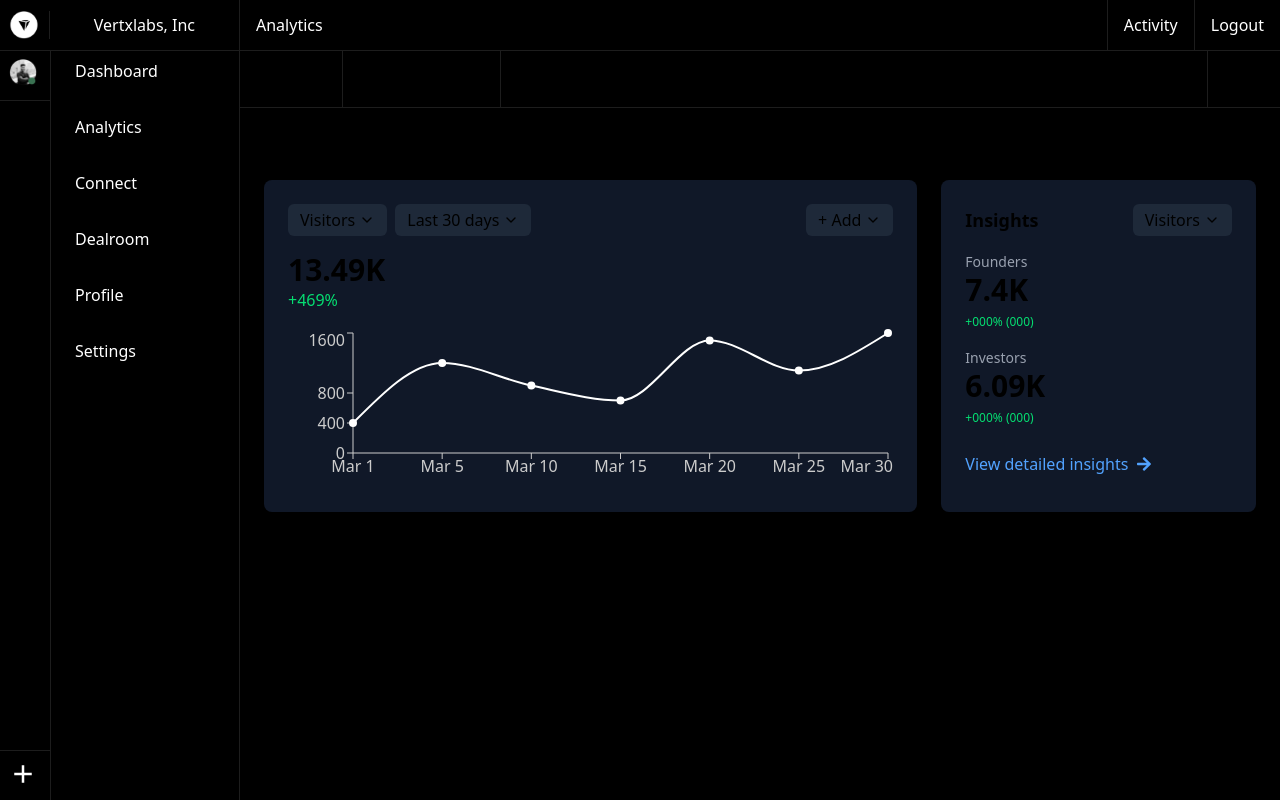
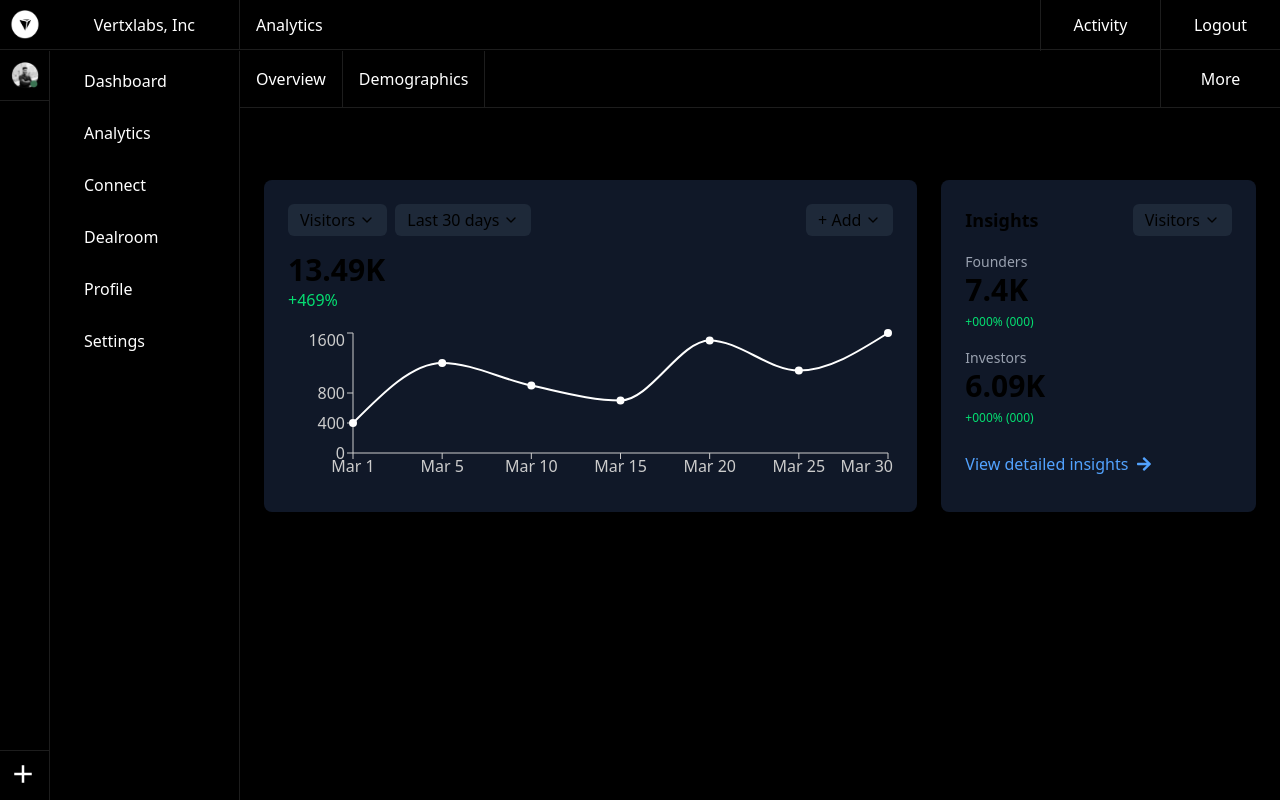
Before and after one commit to ravichandrapalla/vertxlabs-project, a React (Vite) app: page / in a window 1280 px wide. Built offline with nearby package versions, Linux system fonts and the light colour scheme.

Commit message:
layout fix

```diff
--- a/src/components/ui/Header.jsx
+++ b/src/components/ui/Header.jsx
@@ -3,9 +3,9 @@ import Logo from "../../assets/Logo.png";
 
 const Header = () => {
   return (
-    <header className="col-span-2 flex items-center border-[#1D1D1D] border-b">
+    <header className="col-span-2 flex items-center border-[#1D1D1D] border-b h-12.5">
       <div className="w-[18.75%] h-full flex items-center justify-around border-[#1D1D1D] border-r ">
-        <div className="w-12.5 flex items-center justify-center border-[#1D1D1D] border-r">
+        <div className="w-12.5 flex items-center justify-center ">
           <img src={Logo} width="30px" height="30px" alt="Logo" />
         </div>
         <div className="flex items-center w-47.5 justify-center">
@@ -18,13 +18,13 @@ const Header = () => {
           <p className="font-medium text-white">Analytics</p>
         </div>
 
-        <div className="flex items-center">
-          <div className="border-[#1D1D1D] border-l-1 p-4">
-            <span className="font-medium text-white">Activity</span>
+        <div className="flex w-60 items-center justify-center">
+          <div className="flex items-center justify-center border-[#1D1D1D] border-l-1 w-1/2 p-4">
+            <p className="font-medium text-white">Activity</p>
           </div>
 
-          <div className="border-[#1D1D1D] border-l-1  p-4">
-            <span className="font-medium text-white">Logout</span>
+          <div className="flex items-center justify-center border-[#1D1D1D] border-l-1 w-1/2 p-4">
+            <p className="font-medium text-white">Logout</p>
           </div>
         </div>
       </div>
--- a/src/components/ui/Sidebar.jsx
+++ b/src/components/ui/Sidebar.jsx
@@ -13,16 +13,16 @@ const menuItems = [
 export default function Sidebar() {
   return (
     <aside className="flex border-[#1D1D1D] border-r">
-      <div className="flex flex-col justify-between border-[#1D1D1D] border-r-1">
-        <div className="border-[#1D1D1D] border-b-1 p-2 w-12.5 h-12.5">
+      <div className="w-12.5 flex flex-col justify-between border-[#1D1D1D] border-r">
+        <div className="border-[#1D1D1D] border-b w-12.5 h-12.5 flex items-center justify-center">
           <img alt="profile pic" src={Profile} width={30} height={30} />
         </div>
         <div className="border-[#1D1D1D] border-t-1 p-2 w-12.5 h-12.5">
           <BiPlus size={30} color="white" />
         </div>
       </div>
-      <div>
-        <ul className="flex flex-col px-4 space-y-4 text-white">
+      <div className="flex flex-col p-2.5">
+        <ul className="flex flex-col px-4 space-y-3 text-white">
           {menuItems.map((item, index) => (
             <li
               key={index}
--- a/src/pages/Dashboard.jsx
+++ b/src/pages/Dashboard.jsx
@@ -4,16 +4,16 @@ import VisitorsGraph from "../components/graph/VisitorsGraph";
 const Dashboard = () => {
   return (
     <div className="space-y-6">
-      <section className="bg-[#000000] flex justify-between items-center border-b-1 border-[#1D1D1D] ">
-        <div className="flex items-center space-x-4">
-          <div className="p-4 border-r-1 border-[#1D1D1D]">
+      <section className="bg-[#000000] text-white flex justify-between items-center border-b-1 border-[#1D1D1D] ">
+        <div className="flex items-center justify-center ">
+          <div className="flex items-center justify-center p-4 border-r-1 border-[#1D1D1D]">
             <p>Overview</p>
           </div>
-          <div className="p-4 border-r-1 border-[#1D1D1D]">
+          <div className="flex items-center justify-center p-4 border-r-1 border-[#1D1D1D]">
             <p>Demographics</p>
           </div>
         </div>
-        <div className="p-4 border-l-1 border-[#1D1D1D]">
+        <div className="flex items-center justify-center p-4 border-l-1 border-[#1D1D1D] w-30">
           <p>More</p>
         </div>
       </section>
```
